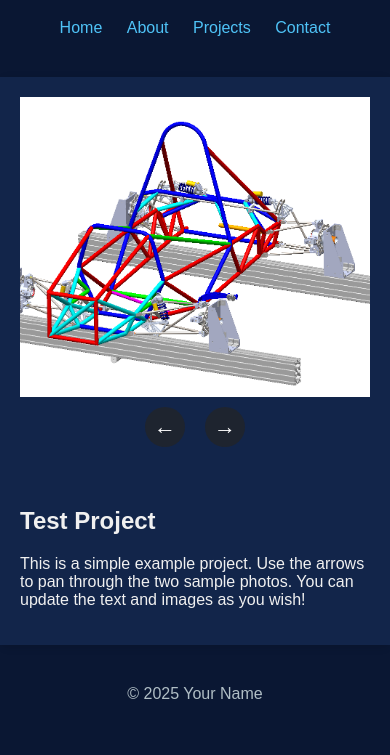
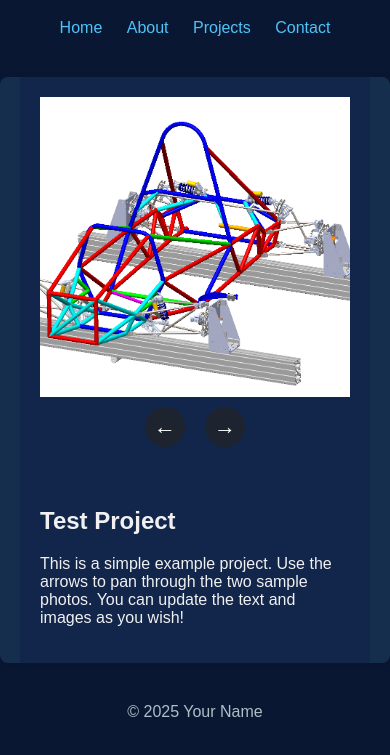
Before and after one commit to amkano/amkano.github.io, a plain HTML site: page projects.html in a window 390 px wide. Shown: the part 61-816 px from the top of the page. Drawn offline with Linux system fonts and the light colour scheme.

Commit message:
Update projects.html

```diff
--- a/projects.html
+++ b/projects.html
@@ -6,6 +6,11 @@
     <meta name="viewport" content="width=device-width, initial-scale=1">
     <link rel="stylesheet" href="assets/css/style.css">
     <style>
+
+        :root {
+            --page-padding: 20px;
+        }
+
         body {
             background: #0a1733;
             margin: 0;
@@ -13,10 +18,16 @@
             box-sizing: border-box;
         }
 
+        .full-bleed {
+            margin: 0;
+            padding: 0;
+        }
+
         .project-container {
-            width: 100%;
-            max-width: 100%;
-            padding: 40px 30px;
+            width: calc(100vw - (var(--page-padding) * 2));
+            max-width: 1200px; /* optional max width for big screens */
+            margin: 0 auto;    /* centers container */
+            padding: 40px var(--page-padding);
             background-color: #12254a; /* darker rectangle color */
             display: flex;
             gap: 40px;
@@ -75,7 +86,9 @@
             .project-container {
                 flex-direction: column;
                 align-items: stretch;
-                padding: 20px;
+                padding: 20px var(--page-padding);
+                width: calc(100vw - (var(--page-padding) * 2));
+                max-width: none;
             }
 
             .gallery {
@@ -83,16 +96,6 @@
             }
         }
 
-        .full-bleed {
-            margin: 0;
-            padding: 0;
-        }
-
-        .project-container {
-            width: 100vw;
-            max-width: none;
-            ...
-        }
 
     </style>
 </head>
```
